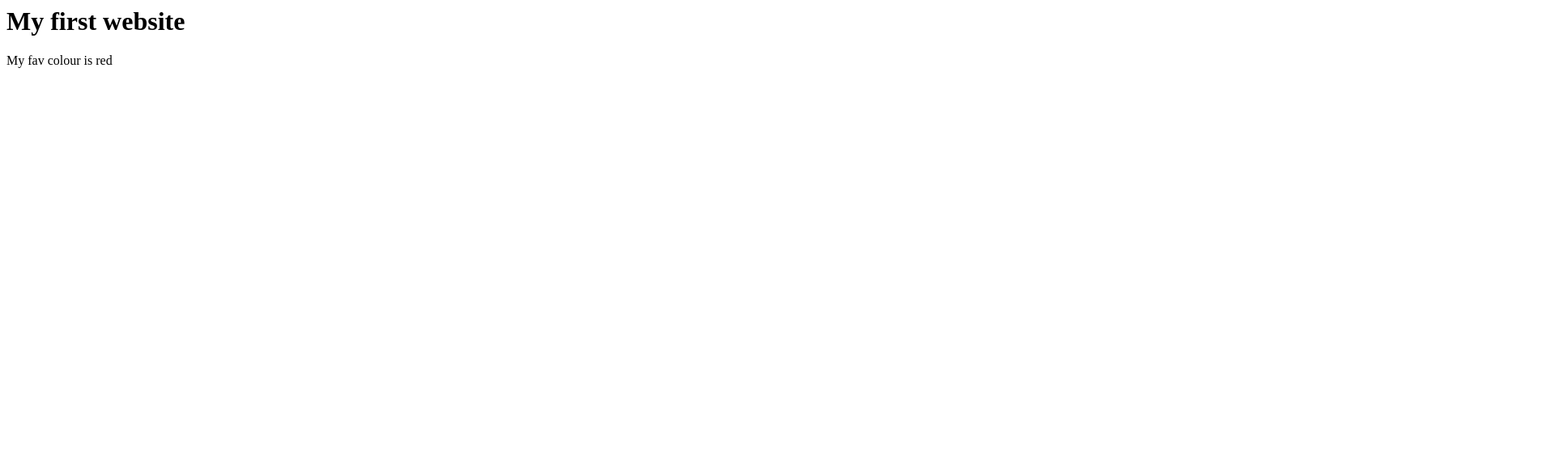
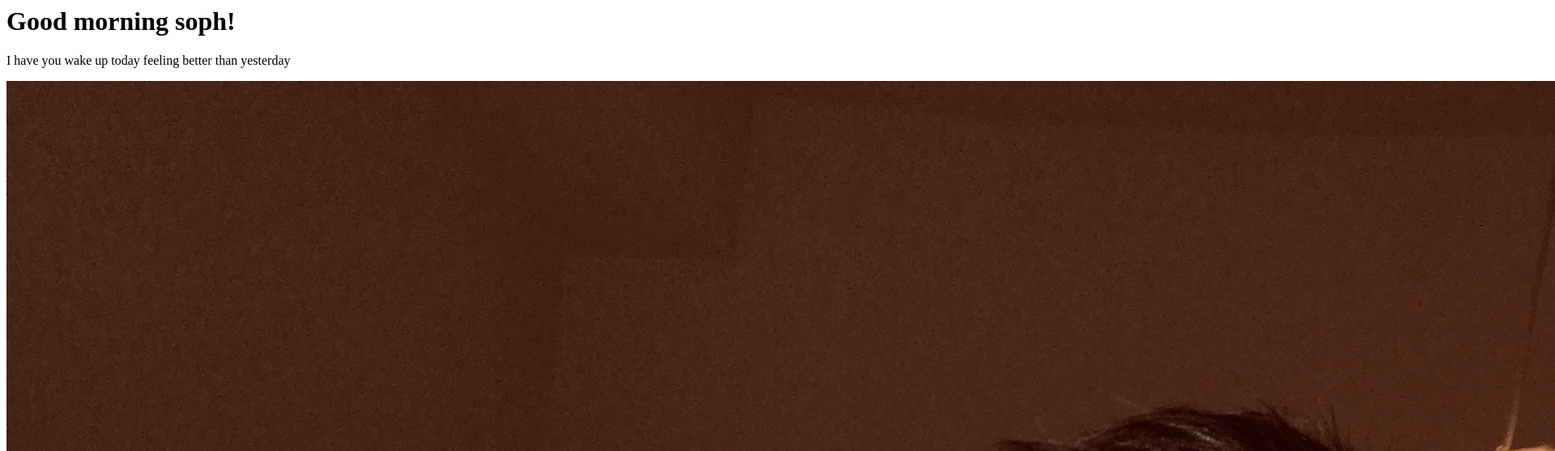
Before and after one commit to arronleishman/cartoon-hero, a plain HTML site: page index.html in a window 1280 px wide. Shown: the top 557 px of the page at 81% size, 1920 px wide, since content can reach past the window. Drawn offline with Linux system fonts and the light colour scheme; files whose address does not match are found by name.

Commit message:
Image changes

```diff
--- a/index.html
+++ b/index.html
@@ -1,2 +1,3 @@
-<h1> My first website </h1>
-<p>My fav colour is red</p>
+<h1> Good morning soph! </h1>
+<p> I have you wake up today feeling better than yesterday </p>
+<img src = "/Users/arronleishman/Desktop/cartoon-hero/IMG_1092.JPG">
```
Also changed, not shown: IMG_1092.JPG (added).
